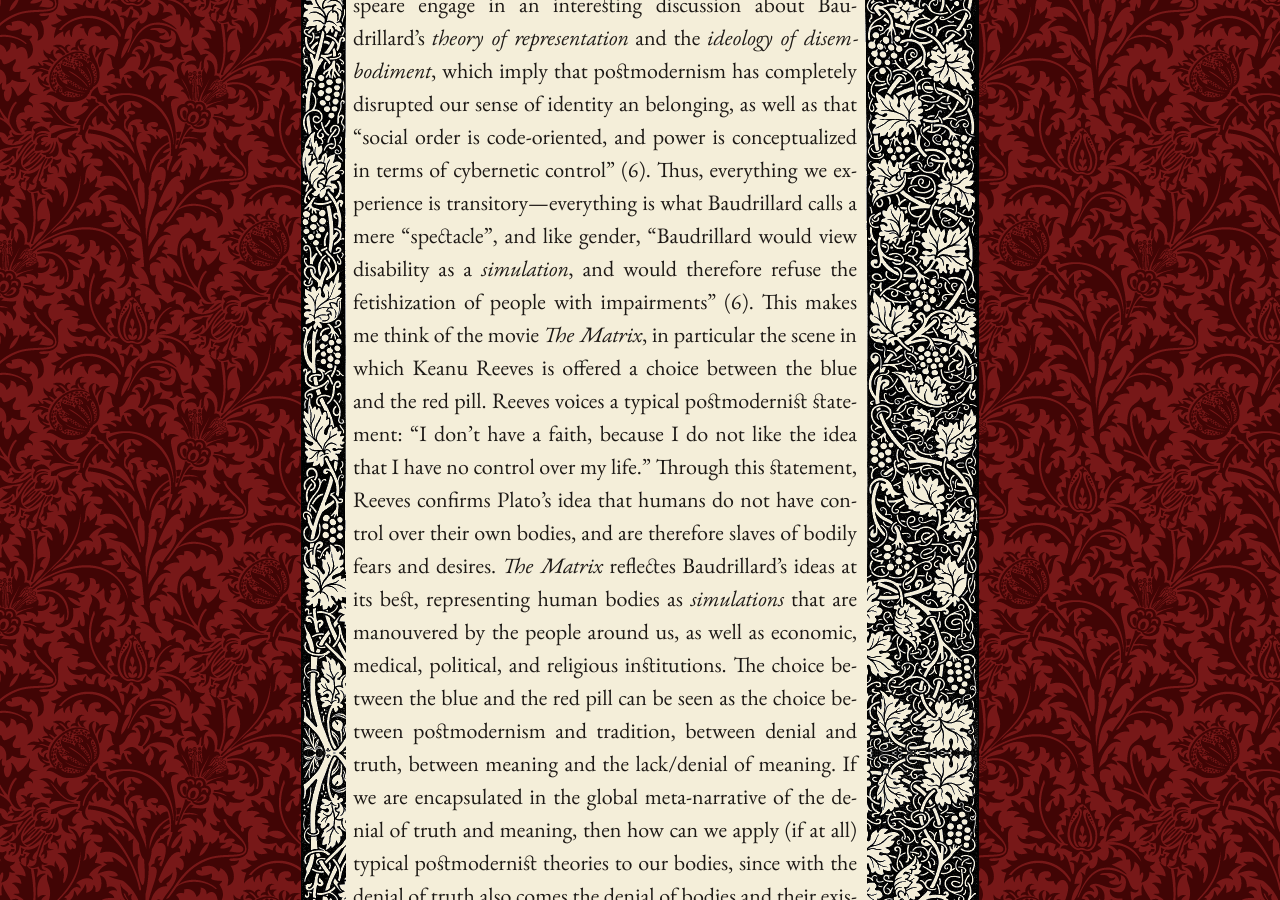
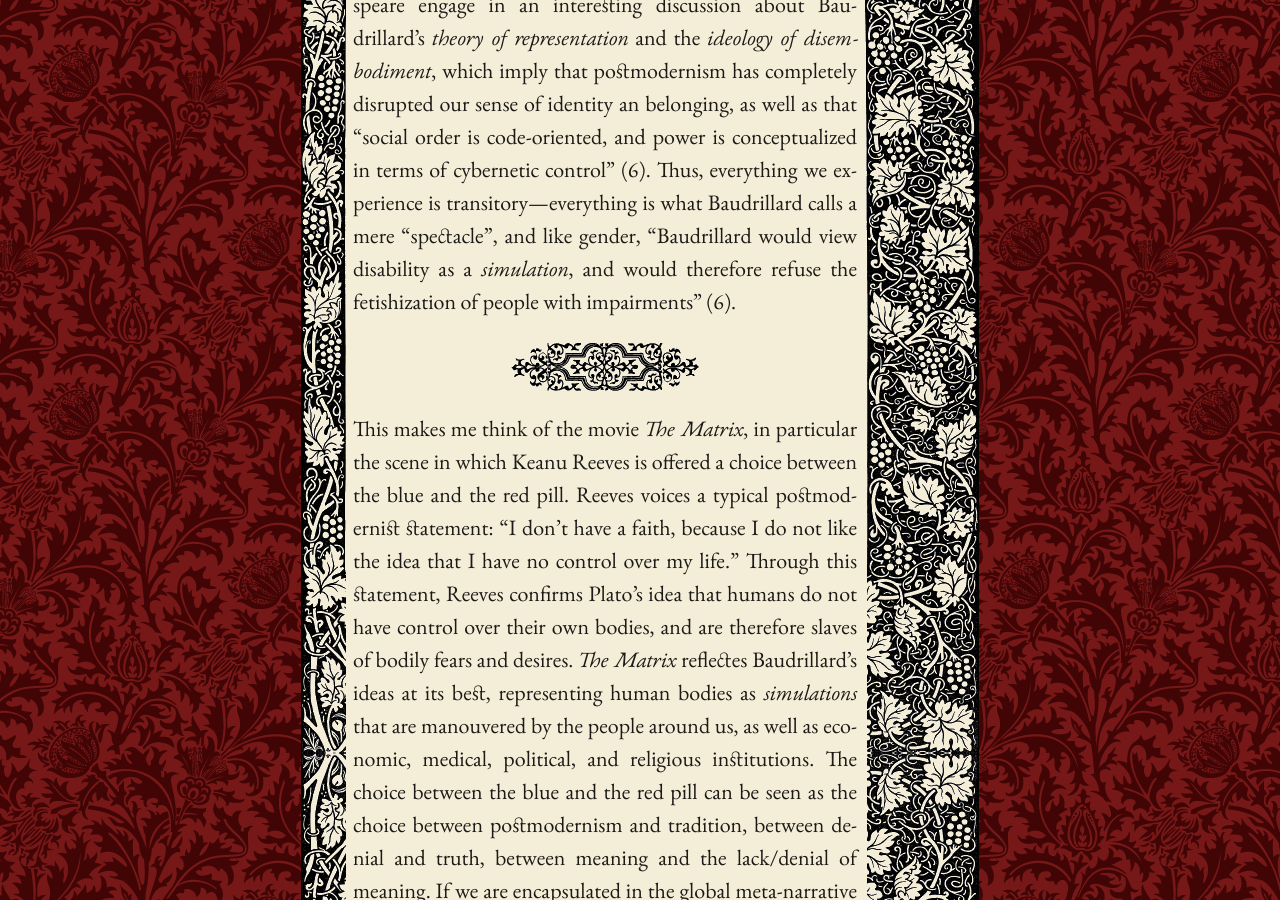
Before and after one commit to mpasovic/majapasovic.org, a Jekyll site: the page built from _posts/2012-06-25-disability-and-bodies.md, in a window 1280 px wide and 900 px high, scrolled down 4182 px. Built offline with Jekyll 4.4.1, drawn with Linux system fonts in a browser that asks for light colours; nearby versions of some CDN libraries.

```diff
--- a/_posts/2012-06-25-disability-and-bodies.md
+++ b/_posts/2012-06-25-disability-and-bodies.md
@@ -91,7 +91,10 @@ cybernetic control” (6). Thus, everything we experience is
 transitory—everything is what Baudrillard calls a mere “spectacle”, and
 like gender, “Baudrillard would view disability as a *simulation*, and
 would therefore refuse the fetishization of people with impairments”
-(6). This makes me think of the movie *The Matrix*, in particular the
+(6).
+
+*****
+This makes me think of the movie *The Matrix*, in particular the
 scene in which Keanu Reeves is offered a choice between the blue and the
 red pill. Reeves voices a typical postmodernist statement: “I don’t have
 a faith, because I do not like the idea that I have no control over my
```
